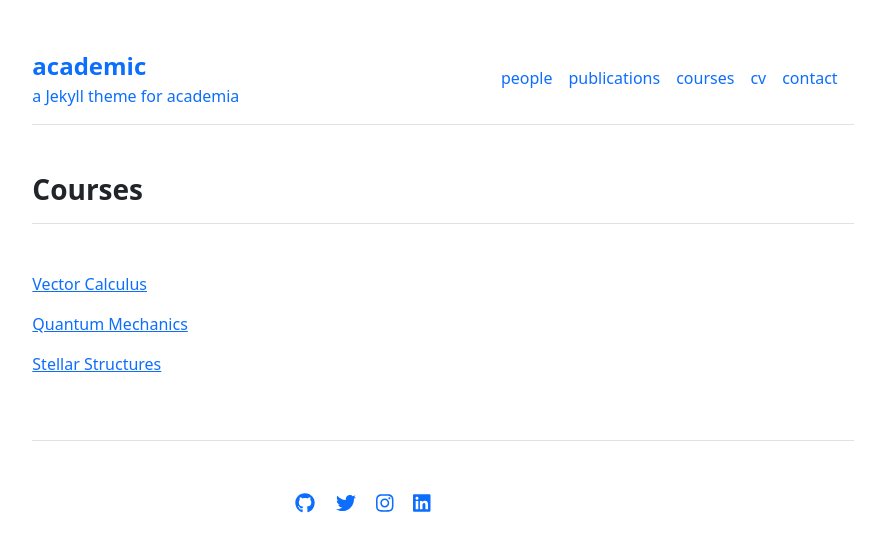
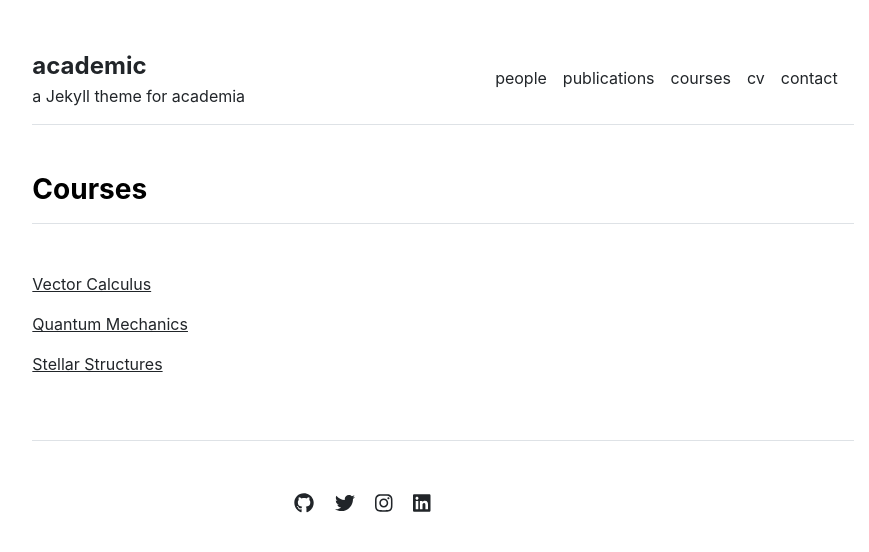
Before and after one commit to Abbrel/jarelampagos.github.io, a Jekyll site: the page built from courses.md, in a window 1280 px wide. Shown: the top 552 px of the page, without its empty margins (197-1066 px from the left). Built offline with Jekyll 4.4.1, drawn with Linux system fonts in a browser that asks for light colours.

Commit message:
Update main.scss

```diff
--- a/assets/css/main.scss
+++ b/assets/css/main.scss
@@ -1,2 +1,4 @@
 ---
 ---
+
+@import "_main"
```
